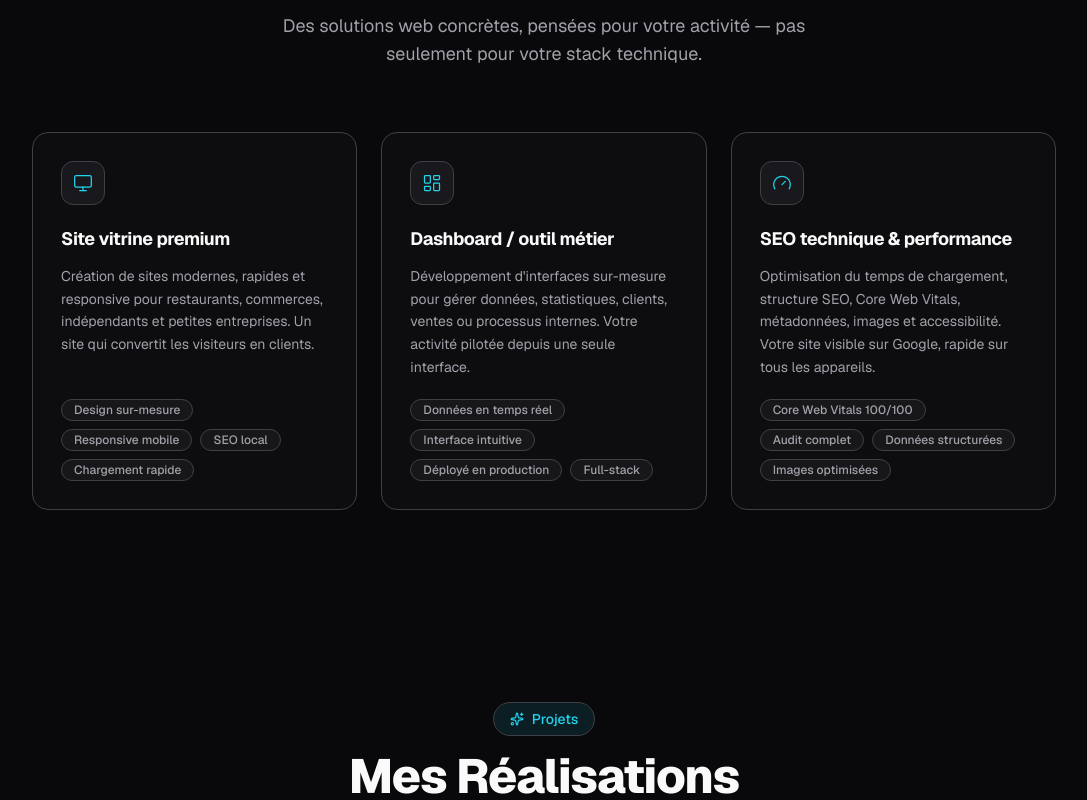
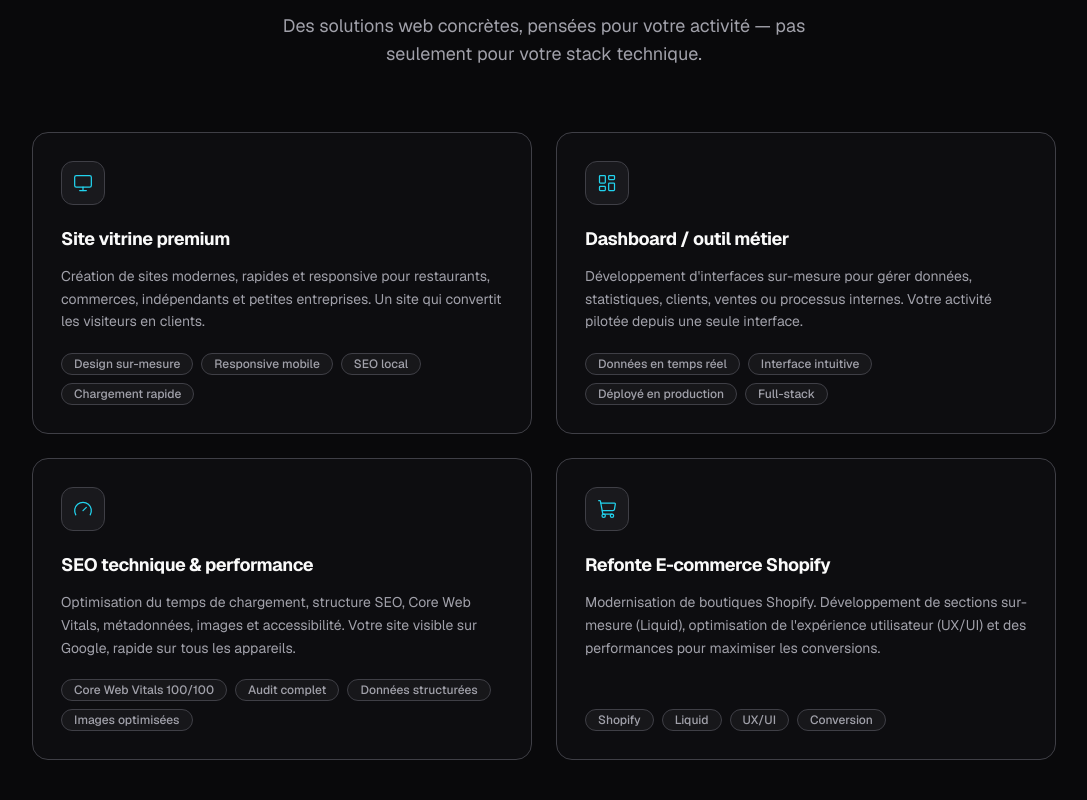
Before and after one commit to GROSJOINDEBEUH/portfolio, a Next.js app: page / in a window 1280 px wide. Shown: the part 1180-1980 px from the top of the page, without its empty margins (96-1183 px from the left). Built offline with nearby package versions, Linux system fonts and the light colour scheme.

Commit message:
feat: ajout service refonte shopify et passage en grille 2x2

```diff
--- a/src/components/sections/services.tsx
+++ b/src/components/sections/services.tsx
@@ -1,4 +1,4 @@
-import { Monitor, LayoutDashboard, Gauge, Wrench } from 'lucide-react';
+import { Monitor, LayoutDashboard, Gauge, Wrench, ShoppingCart } from 'lucide-react';
 
 const SERVICES = [
   {
@@ -24,6 +24,14 @@ const SERVICES = [
     description:
       'Optimisation du temps de chargement, structure SEO, Core Web Vitals, métadonnées, images et accessibilité. Votre site visible sur Google, rapide sur tous les appareils.',
     highlights: ['Core Web Vitals 100/100', 'Audit complet', 'Données structurées', 'Images optimisées'],
+  },
+  {
+    id: 'shopify',
+    icon: ShoppingCart,
+    title: 'Refonte E-commerce Shopify',
+    description:
+      'Modernisation de boutiques Shopify. Développement de sections sur-mesure (Liquid), optimisation de l\'expérience utilisateur (UX/UI) et des performances pour maximiser les conversions.',
+    highlights: ['Shopify', 'Liquid', 'UX/UI', 'Conversion'],
   },
 ] as const;
 
@@ -79,7 +87,7 @@ export function Services() {
         </div>
 
         {/* Cards grid */}
-        <div className="grid grid-cols-1 gap-6 md:grid-cols-3">
+        <div className="grid grid-cols-1 gap-6 md:grid-cols-2">
           {SERVICES.map((service) => (
             <ServiceCard key={service.id} {...service} />
           ))}
```
